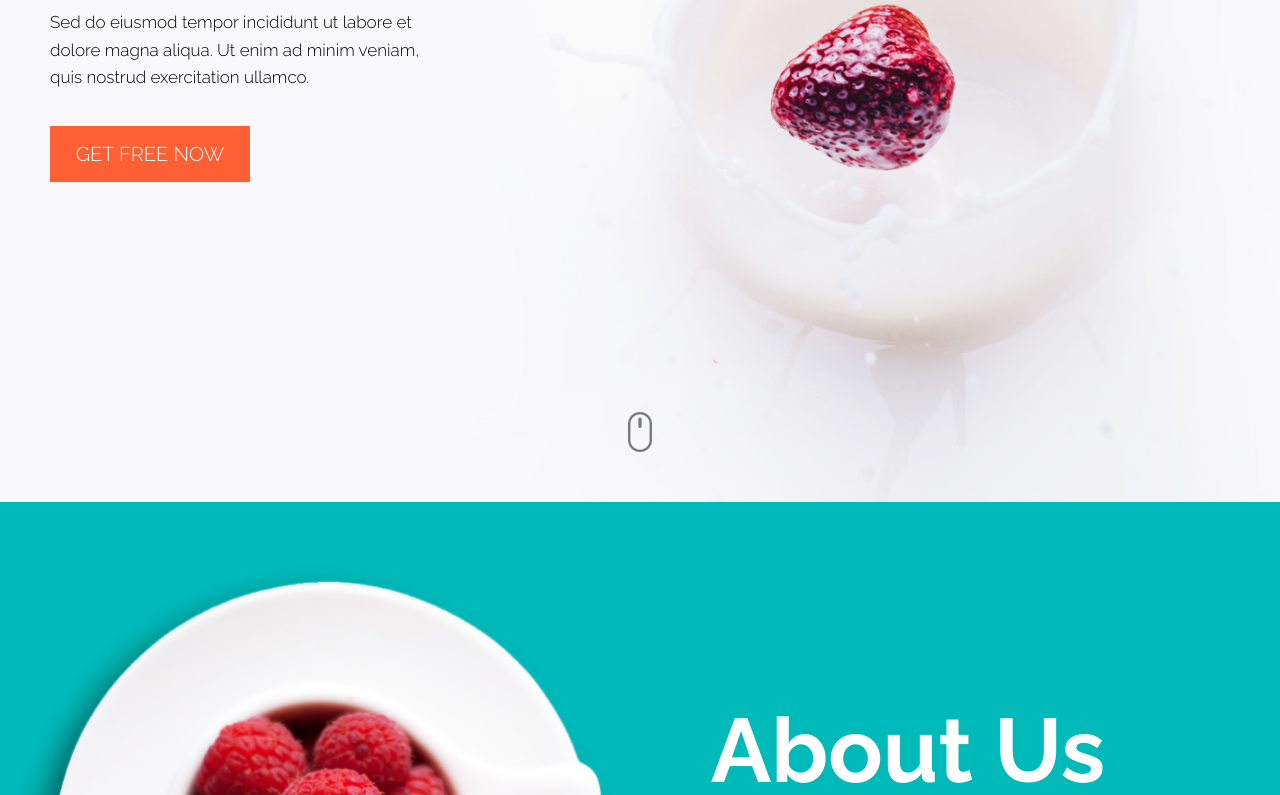
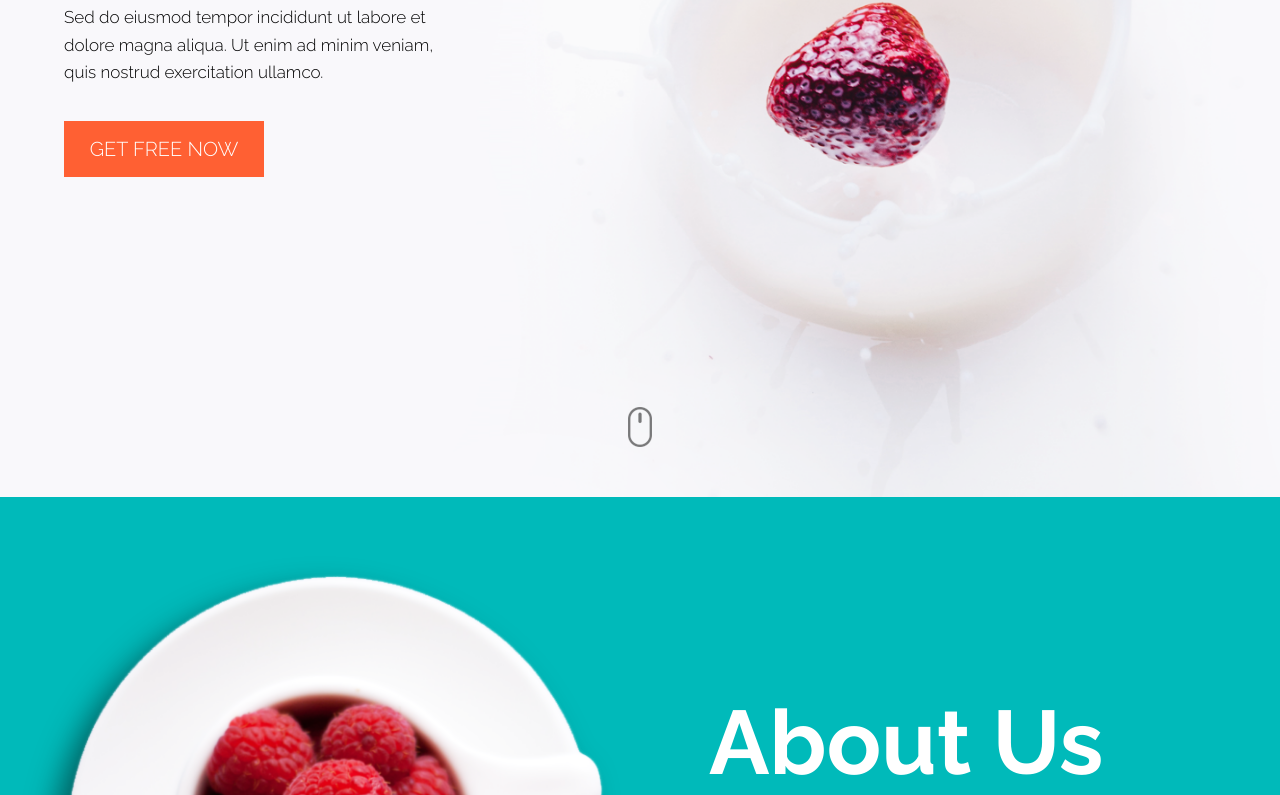
Before and after one commit to Yedomaha/cahee, a plain HTML site: page index.html in a window 1280 px wide. Shown: the part 398-1193 px from the top of the page. Drawn offline with Linux system fonts and the light colour scheme.

Commit message:
container

```diff
--- a/css/style.css
+++ b/css/style.css
@@ -9,7 +9,7 @@
 }
 
 .container{
-	width: 1180px;
+	width: 90%;
 	height: auto;
 	margin-left: auto;
 	margin-right: auto;
```
